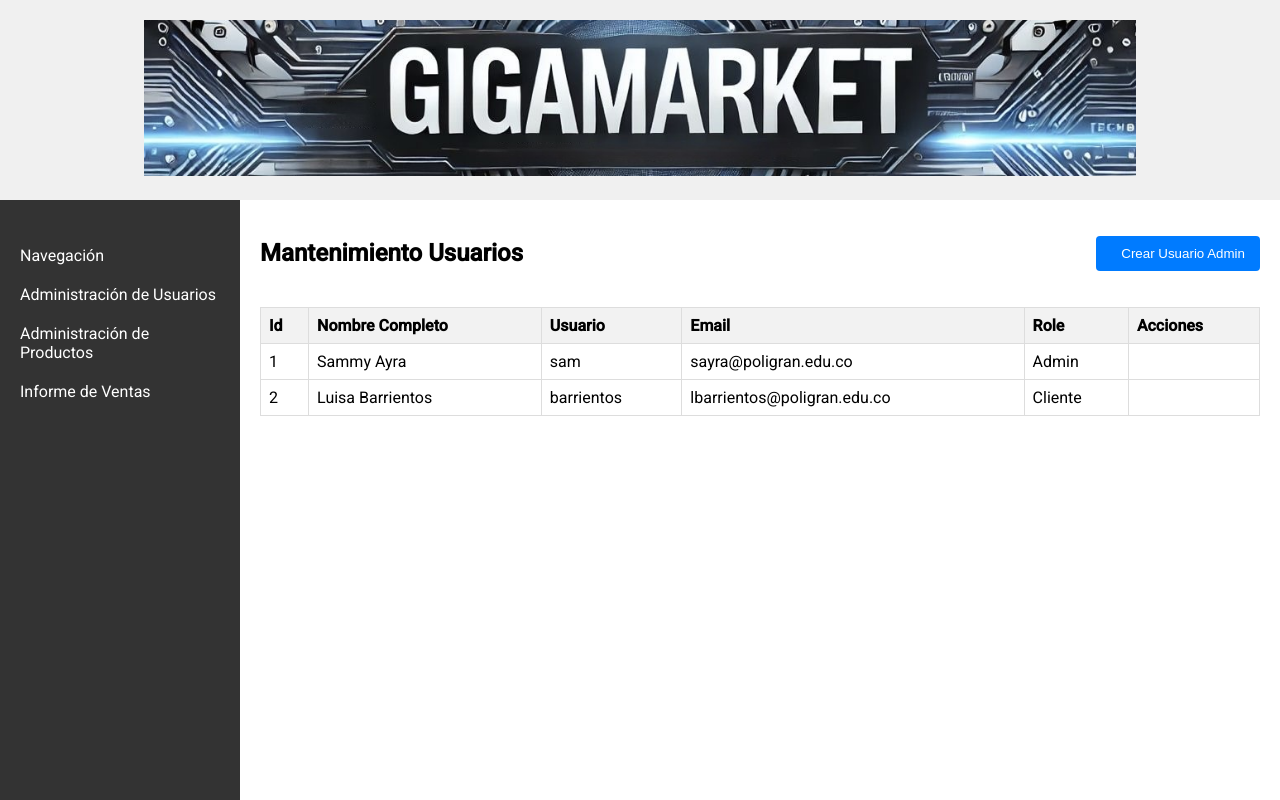
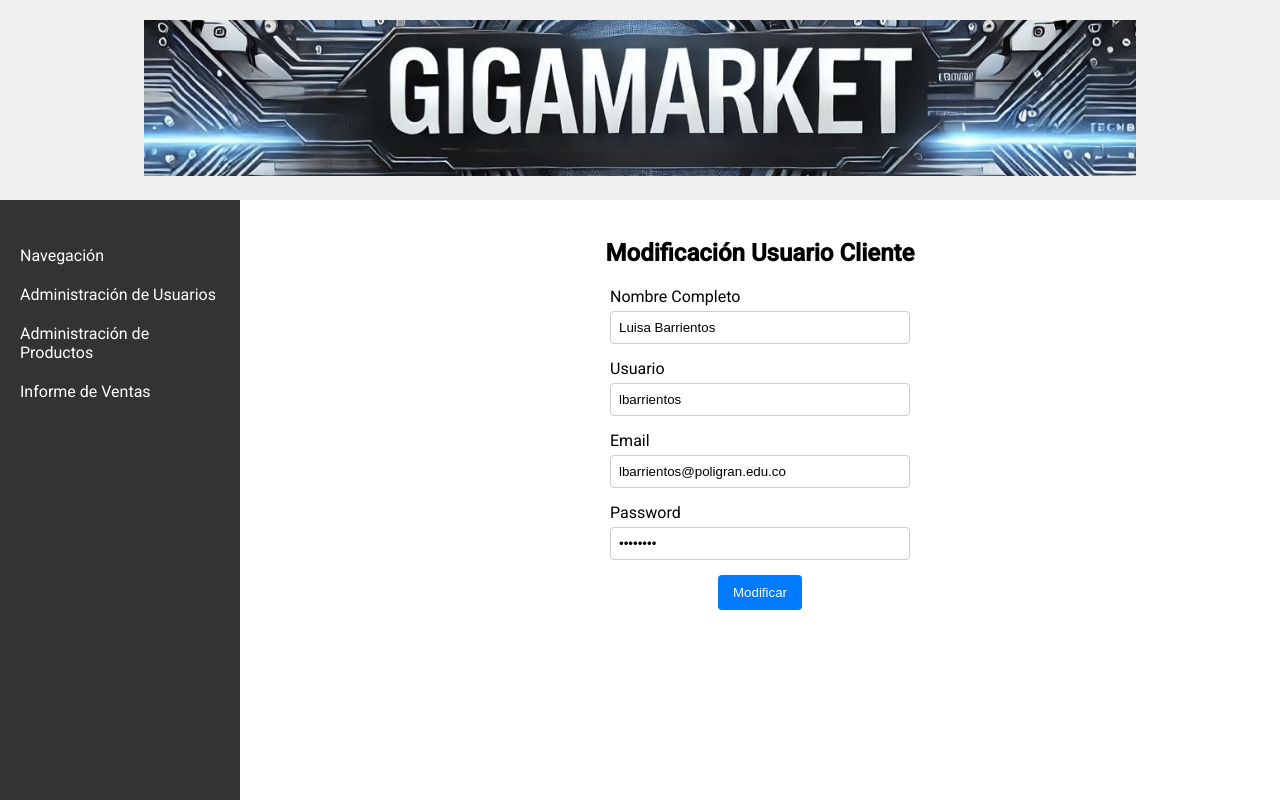
Before and after one commit to JDarkSam/ECommercePoli, an Angular app: page / in a window 1280 px wide. Shown: the top 800 px of the page. Built offline with nearby package versions, Linux system fonts and the light colour scheme.

Commit message:
Se sube page modificacion clientes

```diff
--- a/src/app/app.component.html
+++ b/src/app/app.component.html
@@ -1,3 +1,3 @@
-<app-admin-users></app-admin-users>
+<app-modificacion-users></app-modificacion-users>
 
 <router-outlet></router-outlet>
--- a/src/app/app.module.ts
+++ b/src/app/app.module.ts
@@ -13,6 +13,7 @@ import { LoginComponent } from './pages/login/login.component';
 import { HomeComponent } from './pages/home/home.component';
 import { AdminUsersComponent } from './pages/admin-users/admin-users.component';
 import { CreacionProductosComponent } from './creacion-productos/creacion-productos.component';
+import { ModificacionUsersComponent } from './modificacion-users/modificacion-users.component';
 
 @NgModule({
   declarations: [
@@ -21,7 +22,8 @@ import { CreacionProductosComponent } from './creacion-productos/creacion-produc
     LoginComponent,
     HomeComponent,
     AdminUsersComponent,
-    CreacionProductosComponent
+    CreacionProductosComponent,
+    ModificacionUsersComponent
   ],
   imports: [
     BrowserModule,
--- /dev/null
+++ b/src/app/modificacion-users/modificacion-users.component.css
@@ -0,0 +1,72 @@
+.container {
+    display: flex;
+    flex-direction: column;
+    height: 100vh;
+}
+
+.header {
+    background-color: #f0f0f0;
+    padding: 20px;
+    text-align: center;
+}
+
+.banner {
+    max-width: 80%;
+    height: auto;
+}
+
+.content {
+    display: flex;
+    flex-grow: 1;
+}
+
+.sidebar {
+    width: 200px;
+    background-color: #333;
+    color: white;
+    padding: 20px;
+}
+
+.sidebar ul {
+    list-style: none;
+    padding: 0;
+}
+
+.sidebar li {
+    padding: 10px 0;
+    cursor: pointer;
+}
+
+.form-container {
+    flex-grow: 1;
+    padding: 20px;
+    display: flex;
+    flex-direction: column;
+    align-items: center;
+}
+
+.form-group {
+    display: flex;
+    flex-direction: column;
+    margin-bottom: 15px;
+    width: 300px;
+}
+
+label {
+    margin-bottom: 5px;
+}
+
+input {
+    padding: 8px;
+    border: 1px solid #ccc;
+    border-radius: 4px;
+}
+
+.modify-button {
+    background-color: #007bff;
+    color: white;
+    padding: 10px 15px;
+    border: none;
+    border-radius: 4px;
+    cursor: pointer;
+}
--- /dev/null
+++ b/src/app/modificacion-users/modificacion-users.component.html
@@ -0,0 +1,42 @@
+<div class="container">
+    <div class="header">
+        <img src="banner.png" alt="Gigamarket Banner" class="banner">
+    </div>
+
+    <div class="content">
+        <div class="sidebar">
+            <ul>
+                <li>Navegación</li>
+                <li>Administración de Usuarios</li>
+                <li>Administración de Productos</li>
+                <li>Informe de Ventas</li>
+            </ul>
+        </div>
+
+        <div class="form-container">
+            <h2>Modificación Usuario Cliente</h2>
+
+            <div class="form-group">
+                <label for="nombreCompleto">Nombre Completo</label>
+                <input type="text" id="nombreCompleto" [(ngModel)]="user.nombreCompleto">
+            </div>
+
+            <div class="form-group">
+                <label for="usuario">Usuario</label>
+                <input type="text" id="usuario" [(ngModel)]="user.usuario">
+            </div>
+
+            <div class="form-group">
+                <label for="email">Email</label>
+                <input type="email" id="email" [(ngModel)]="user.email">
+            </div>
+
+            <div class="form-group">
+                <label for="password">Password</label>
+                <input type="password" id="password" [(ngModel)]="user.password">
+            </div>
+
+            <button class="modify-button" (click)="modificarUsuario()">Modificar</button>
+        </div>
+    </div>
+</div>
--- /dev/null
+++ b/src/app/modificacion-users/modificacion-users.component.ts
@@ -0,0 +1,36 @@
+import { Component, OnInit } from '@angular/core';
+
+interface User {
+  nombreCompleto: string;
+  usuario: string;
+  email: string;
+  password: string;
+}
+
+@Component({
+  selector: 'app-modificacion-users',
+  standalone:false,
+  templateUrl: './modificacion-users.component.html',
+  styleUrls: ['./modificacion-users.component.css']
+})
+export class ModificacionUsersComponent implements OnInit {
+
+  user: User = {
+    nombreCompleto: 'Luisa Barrientos',
+    usuario: 'lbarrientos',
+    email: 'lbarrientos@poligran.edu.co',
+    password: '********'
+  };
+
+  constructor() { }
+
+  ngOnInit(): void {
+  }
+
+  modificarUsuario() {
+    // Aquí puedes implementar la lógica para modificar el usuario
+    // utilizando los valores de this.user.
+    console.log('Usuario modificado:', this.user);
+    // Puedes enviar estos datos a un servicio para guardarlos en una base de datos, por ejemplo.
+  }
+}
```
Also changed, not shown: 1 other file (tests, documents, lock files or other folders).
